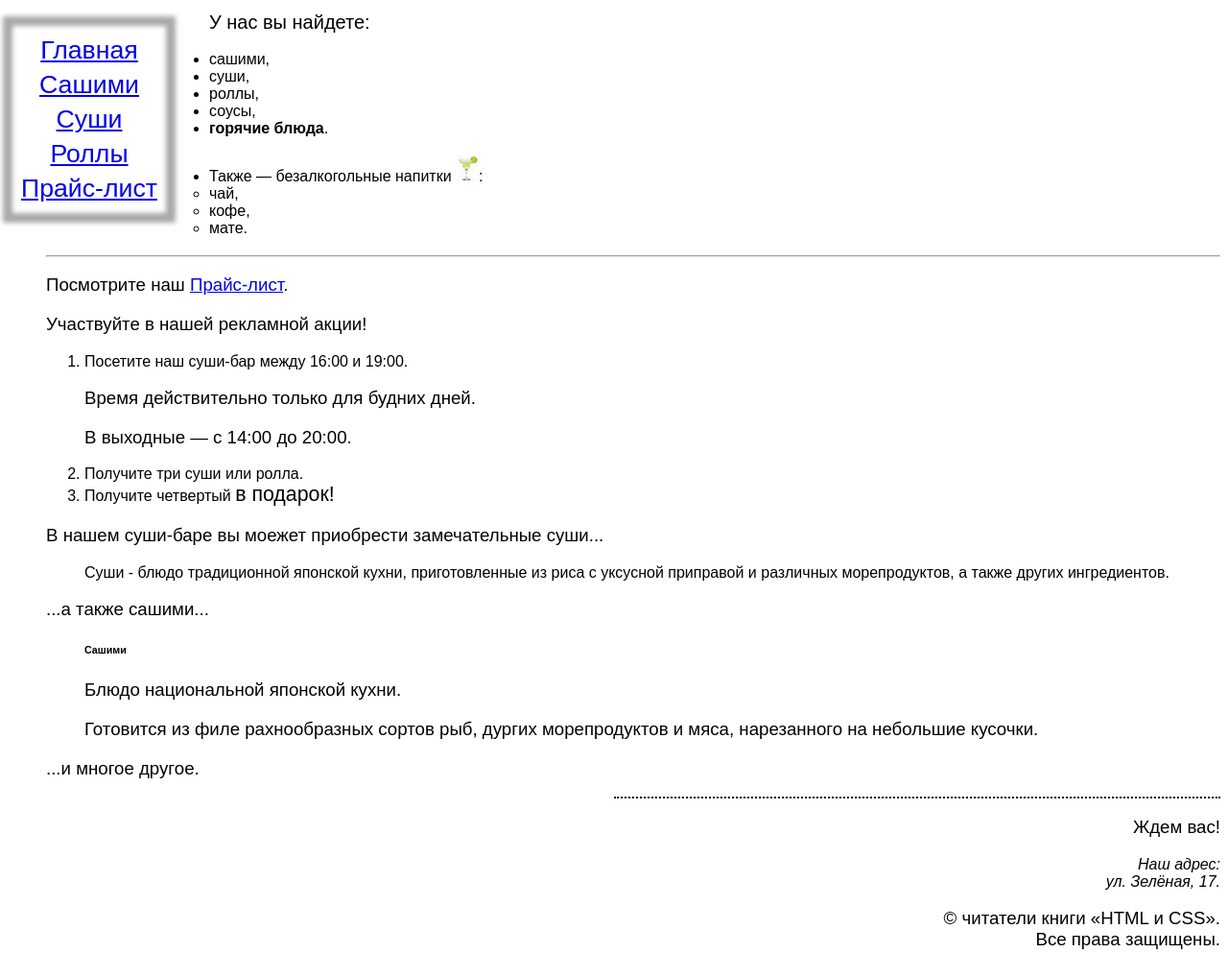
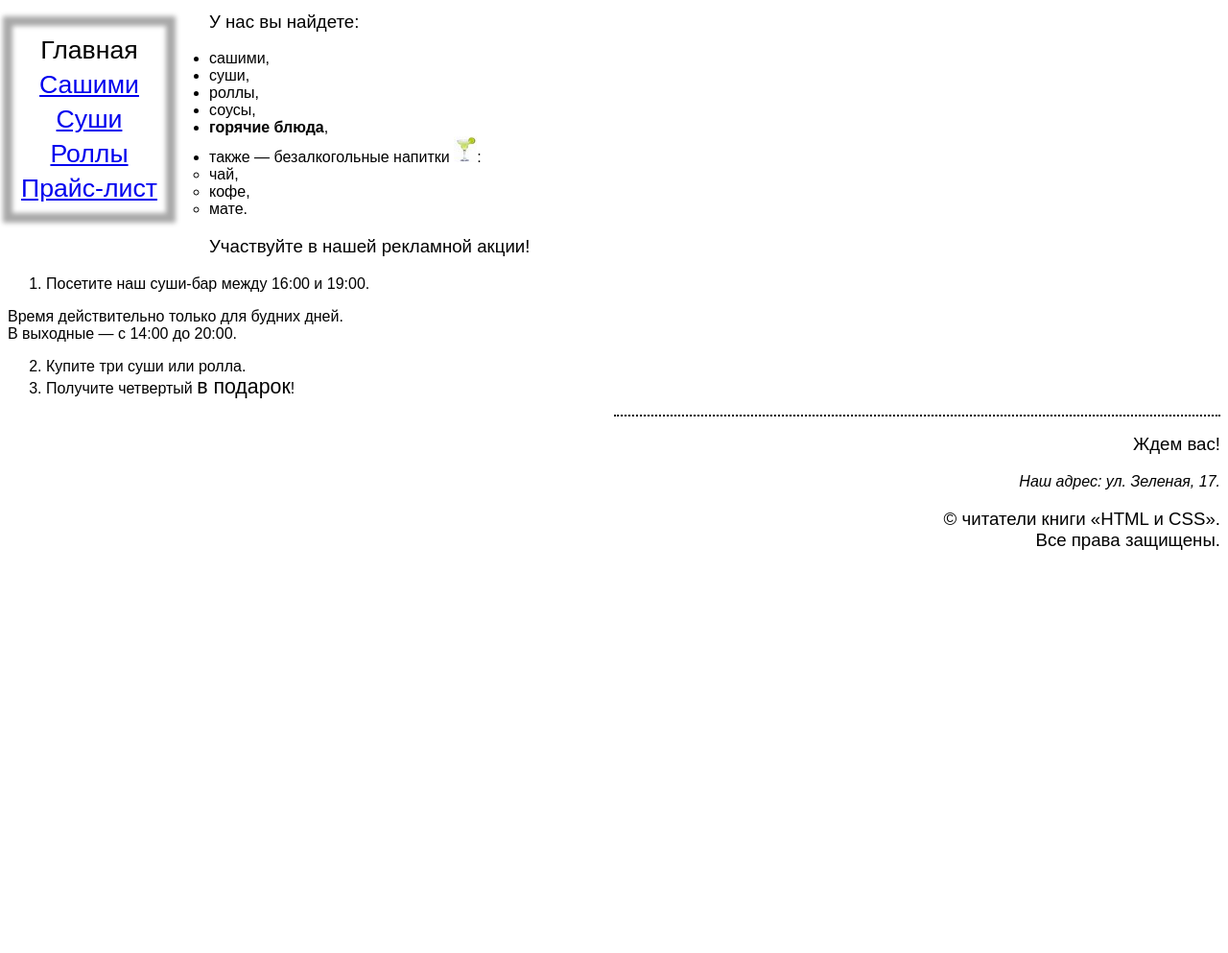
Before and after one commit to Walle1997/HTML-CSS-hard_skills, a website: page site/index.html in a window 1280 px wide. Shown: the part 560-1553 px from the top of the page at 96% size. After the commit the page ends 1152 px from the top, so only its background shows below. Drawn offline with Linux system fonts and the light colour scheme.

Commit message:
lesson14 ../index.html

```diff
--- a/site/index.html
+++ b/site/index.html
@@ -1,36 +1,36 @@
-<!DOCTYPE html>
+<!doctype html>
 <html>
     <head>
         <meta charset="UTF-8">
         <title>Йокогама: суши-бар</title>
-    <link href="styles/2.1.css" rel="stylesheet" type="text/css">
+        <link href="styles/2.1.css" rel="stylesheet"
+        type="text/css">
         <meta name="description" content="Суши-бар Йокогама. Сашими, суши, роллы, напитки">
         <meta name="keywords" content="суши-бар, Йокогама, сашими, суши, ролл">
         <meta name="author" content="Читатель">
-    <meta name="generator" content="Visual Studio Code">
+        <meta name="generator" content="Блокнот">
     </head>
     <body>
         <header>
-<h1>Суши-бар <span class="name"><em>&laquo;Йокогама&raquo;</em></span></h1>
-<!--Привет, это, можно сказать, твое первое испытание-->
-  <p class="picture"><img src="images/sushi.jpg" title="Суши"></p>
+            <h1>Суши-бар <em>&laquo;Йокогама&raquo;</em></h1>
+            <p class="picture"><img src="images/sushi.jpg"></p>
         </header>
         <nav>
-    <div><a href="#">Главная</a></div>
+            <div>Главная</div>
             <div><a href="pages/sashimi.html">Сашими</a></div>
             <div><a href="pages/sushi.html">Суши</a></div>
             <div><a href="pages/rolls.html">Роллы</a></div>
             <div><a href="pages/pricelist.html">Прайс-лист</a></div>
         </nav>
         <main>
-<p><span class="finding">У нас вы найдете:</span>
+            <p>У нас вы найдете:
             <ul>
                 <li>сашими,</li>
                 <li>суши,</li>
                 <li>роллы,</li>
                 <li>соусы,</li>
-    <li><strong>горячие блюда</strong>.</p></li>
-    <li>Также&nbsp;&mdash; безалкогольные напитки
+                <li><strong>горячие блюда</strong>,</li>
+                <li>также&nbsp;&mdash; безалкогольные напитки
                 <img src="images/drink.jpg">:
                     <ul>
                         <li>чай,</li>
@@ -38,35 +38,26 @@
                         <li>мате.</li>
                     </ul>
                 </li>
-</p>
-<hr>
-<p>Посмотрите наш <a href="pages/pricelist.html" target="_blank">Прайс-лист</a>.</p>
+            </ul>
             <p>Участвуйте в нашей рекламной акции!</p>
             <ol>
-  <li>Посетите наш суши-бар между 16:00 и 19:00.</li>
+                <li>Посетите наш суши-бар между 16:00 и
+                19:00.</li>
             </ol>
-<div class="time">
-<p>Время действительно только для будних дней.</p>
-<p>В выходные&nbsp;&mdash; с 14:00 до 20:00.</p>
+            <div class="advertising">
+                <div>Время действительно только для будних дней.</div>
+                <div>В выходные&nbsp;&mdash; с 14:00 до 20:00.</div>
             </div>
             <ol start="2">
-  <li>Получите три суши или ролла.</li>
-  <li>Получите четвертый <span class="bigger">в подарок!</span></li>
+                <li>Купите три суши или ролла.</li>
+                <li>Получите четвертый <span class="bigger">в подарок</span>!</li>
             </ol>
-<p>В нашем суши-баре вы моежет приобрести замечательные суши...</p>
-<blockquote>Суши - блюдо традиционной японской кухни, приготовленные из риса с уксусной приправой и различных морепродуктов, а также других ингредиентов.</div></blockquote>
-<p>...а также сашими...</p>
-<blockquote>
-  <h6>Сашими</h6>
-  <p>Блюдо национальной японской кухни.</p>
-  <p>Готовится из филе рахнообразных сортов рыб, дургих морепродуктов и мяса, нарезанного на небольшие кусочки.</p>
-</blockquote>
-<p>...и многое другое.</p>
         </main>
         <footer>
             <p class="greeting">Ждем вас!</p>
-<address><i>Наш адрес: <br>ул. Зелёная, 17.</i></address>
-<p class="rights">&copy; читатели книги &laquo;HTML и CSS&raquo;.<br>Все права защищены.</p>
+            <address>Наш адрес: ул. Зеленая, 17.</address>
+            <p>&copy; читатели книги &laquo;HTML и CSS&raquo;.<br>
+            Все права защищены.</p>
         </footer>
     </body>
 </html>
```
Lines whose indentation alone changed are shown as unchanged.
